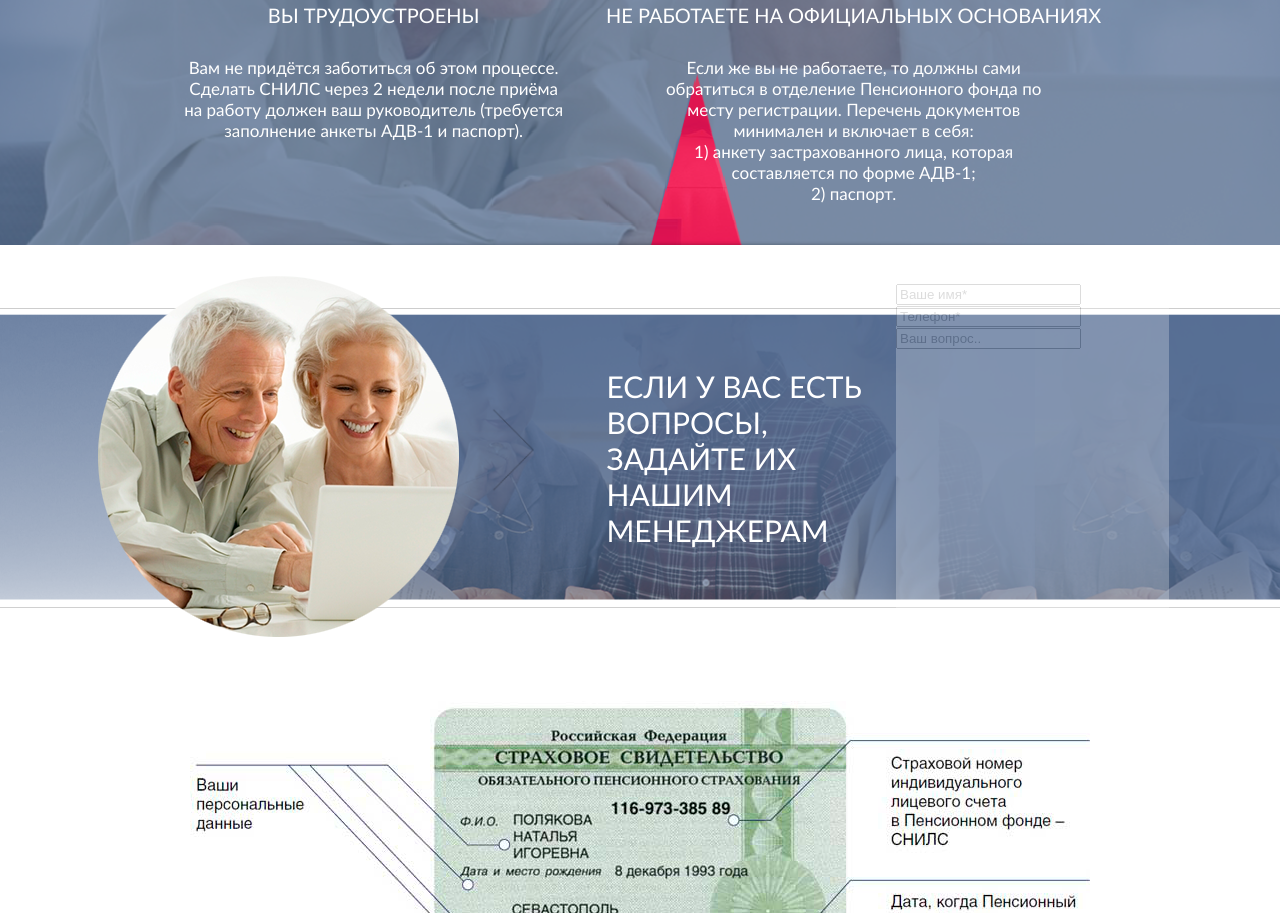
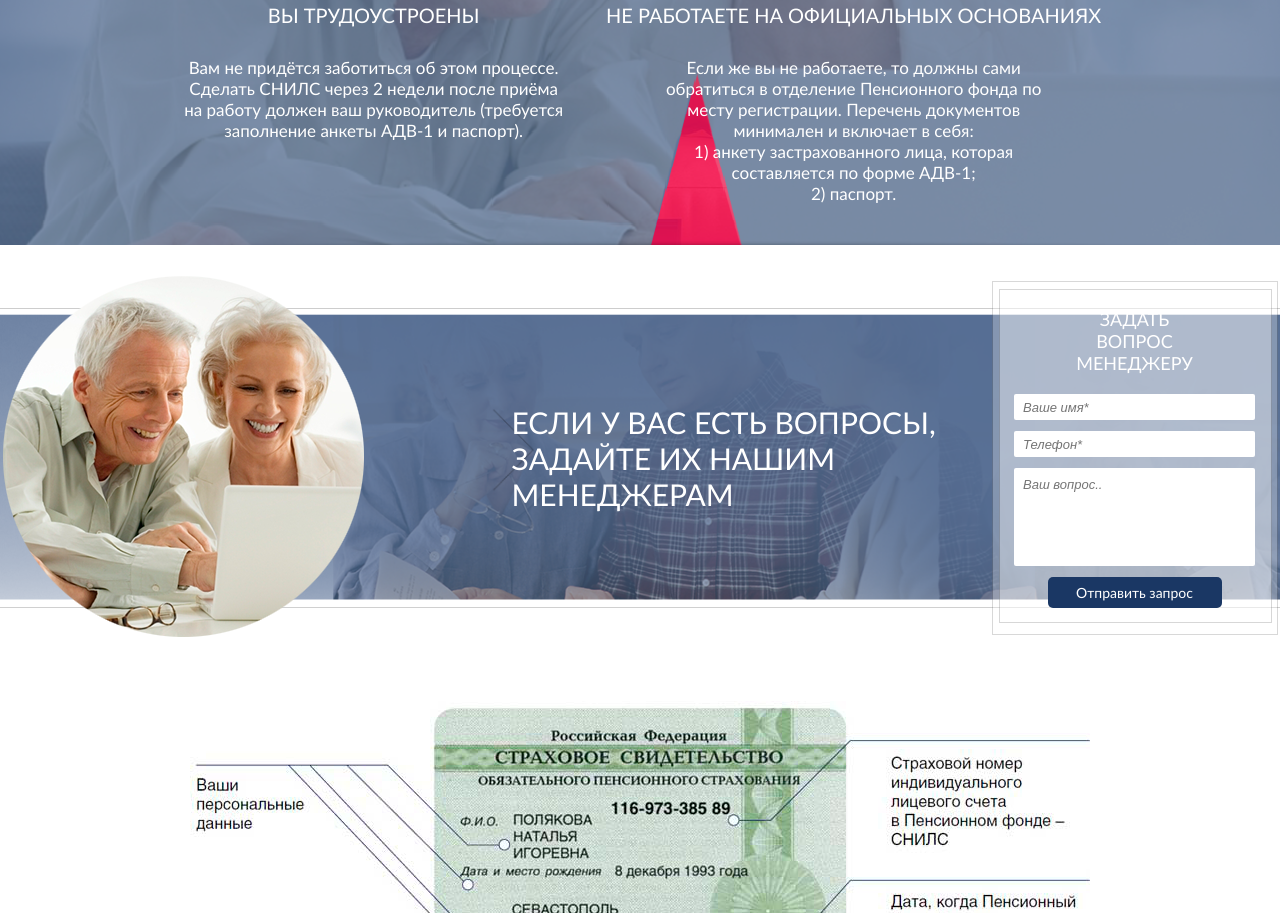
Before and after one commit to WebHeroSchool/SNILS_Gard0, a plain HTML site: page index.html in a window 1280 px wide. Shown: the part 1887-2800 px from the top of the page. Drawn offline with Linux system fonts and the light colour scheme.

Commit message:
форма регистрации

```diff
--- a/css/style.css
+++ b/css/style.css
@@ -24,11 +24,15 @@ a {
   margin-right: 35px;
   font-size: 17px;
   text-transform: uppercase;
-  color: #f5135c
 }
 
 .contacts-item:last-child {
   margin-right: 0;
+}
+
+.contacts-item__property {
+  color: #f5135c;
+  margin-right: 5px;
 }
 
 .contacts-item__value {
@@ -264,29 +268,70 @@ a {
 }
 
 .form__title {
-  width: 276px;
+  width: 480px;
   text-transform: uppercase;
   font-size: 30px;
 }
 
-.form__wrap {
+.form__item {
+  height: 354px;
+  width: 286px;
   display: flex;
-  width: 300px;
-  height: 350px;
-  opacity: .55;
   flex-direction: column;
   align-items: center;
-  border: 1px;
-  border-color: black;
+  justify-content: center;
+  background-image: url('../img/form_border.png');
+  background-repeat: round;
 }
 
-.form__input {
-  width: 273px;
-  height: 334px;
-  border: 1px;
-  border-color: black;
-  background-color: #fff;
+.form-item__title {
+  width: 141px;
+  text-align: center;
+  font-size: 18px;
+  font-style: bold;
+  text-transform: uppercase;
+  margin-bottom: 20px;
+}
+
+.form-item__value {
+  border: none;
+  outline: none;
+  width: 241px;
+  height: 26px;
+  border-radius: 2px;
+  font-size: 13px;
+  font-style: italic;
+  line-height: 25px;
+  padding-left: 9px;
+  box-sizing: border-box;
+  background-color: #FFFF;
+  color: #000000;
+  margin-bottom: 11px;
+}
+
+.form-item__input_text {
+  height: 98px;
+  padding-bottom: 66px;
+}
+
+.form-item__button {
+  display: flex;
+  align-items: center;
+  justify-content: center;
+  width: 174px;
+  height: 31px;
+  font-size: 14px;
+  line-height: 17px;
+  background-color: #1a3764;
+  color: #fff;
+  border-radius: 5px;
+  border: none;
+  outline: none;
+}
+
+.form-item__button:hover {
   opacity: .46;
+  cursor: pointer;
 }
 
 .protection {
--- a/index.html
+++ b/index.html
@@ -115,20 +115,19 @@
     </div>
   </div>
   </div>
-  <form class="form">
+  <div class="form">
     <div class="form__userpic">
       <img src="img/userpic.png" alt="userpic">
     </div>
     <div class="form__title">ЕСЛИ У ВАС ЕСТЬ ВОПРОСЫ, ЗАДАЙТЕ ИХ НАШИМ МЕНЕДЖЕРАМ</div>
-    <div class="form__wrap">
-      <div class="form__input">
-        <input placeholder="Ваше имя*" type="text">
-        <input placeholder="Телефон*" type="text">
-        <input placeholder="Ваш вопрос.." type="text">
-        <div class="form__button">Отправить запрос</div>
-      </div>
+    <div class="form__item">
+      <div class="form-item__title">Задать вопрос менеджеру</div>
+      <input class="form-item__value" placeholder="Ваше имя*" type="text">
+      <input class="form-item__value" placeholder="Телефон*" type="text">
+      <input class="form-item__value form-item__input_text" placeholder="Ваш вопрос.." type="text">
+      <div class="form-item__button">Отправить запрос</div>
     </div>
-  </form>
+  </div>
   <div class="protection">
     <div class="protection__img">
       <img src="img/snils.png" alt="snils">
```
Also changed, not shown: img/form_border.png (added).
